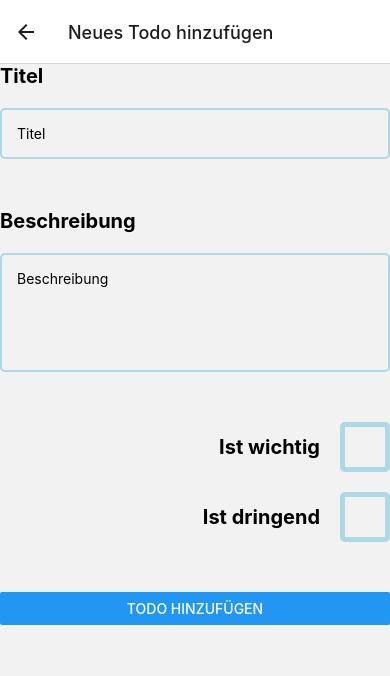
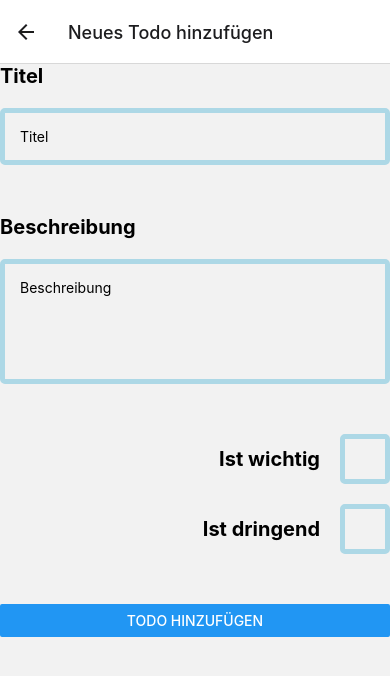
Before and after one commit to tim-w97/EisenhowerDo, a React Native app: screen /AddTodo in a window 390 px wide. Shown: the top 676 px of the page. Built offline with nearby package versions, Linux system fonts and the light colour scheme.

Commit message:
increased border width of text inputs

```diff
--- a/src/styles/globalStyles.ts
+++ b/src/styles/globalStyles.ts
@@ -11,8 +11,7 @@ export default StyleSheet.create({
   },
 
   textInput: {
-    borderStyle: 'solid',
-    borderWidth: 2,
+    borderWidth: 5,
     borderRadius: 5,
     borderColor: 'lightblue',
     padding: 15,
```
